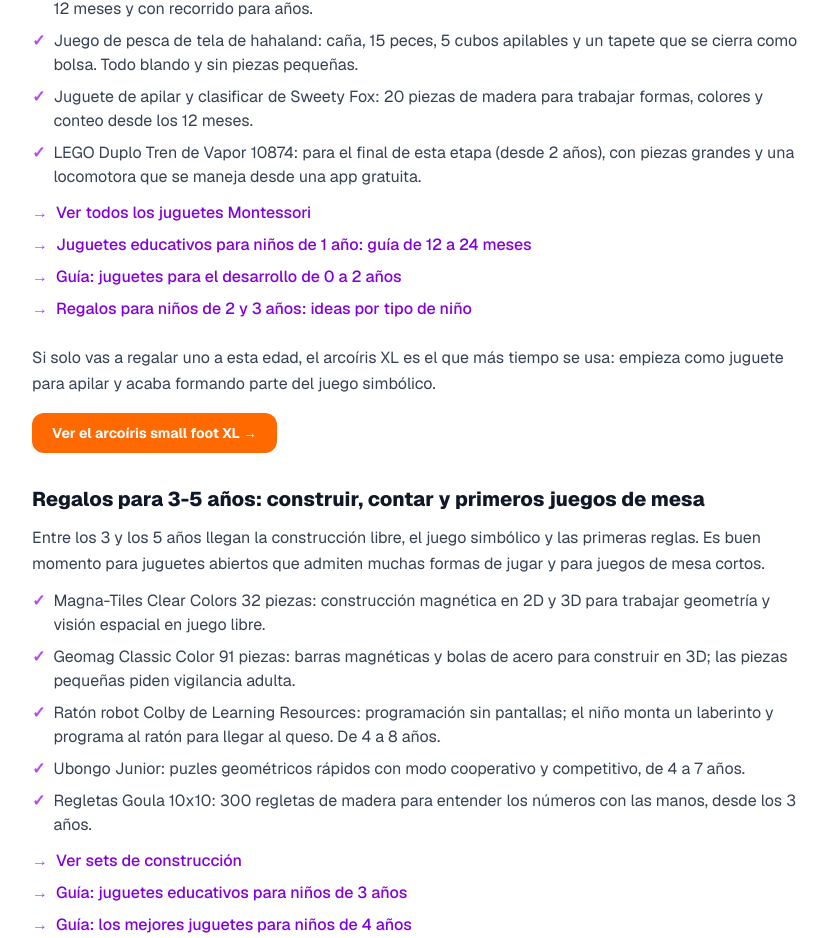
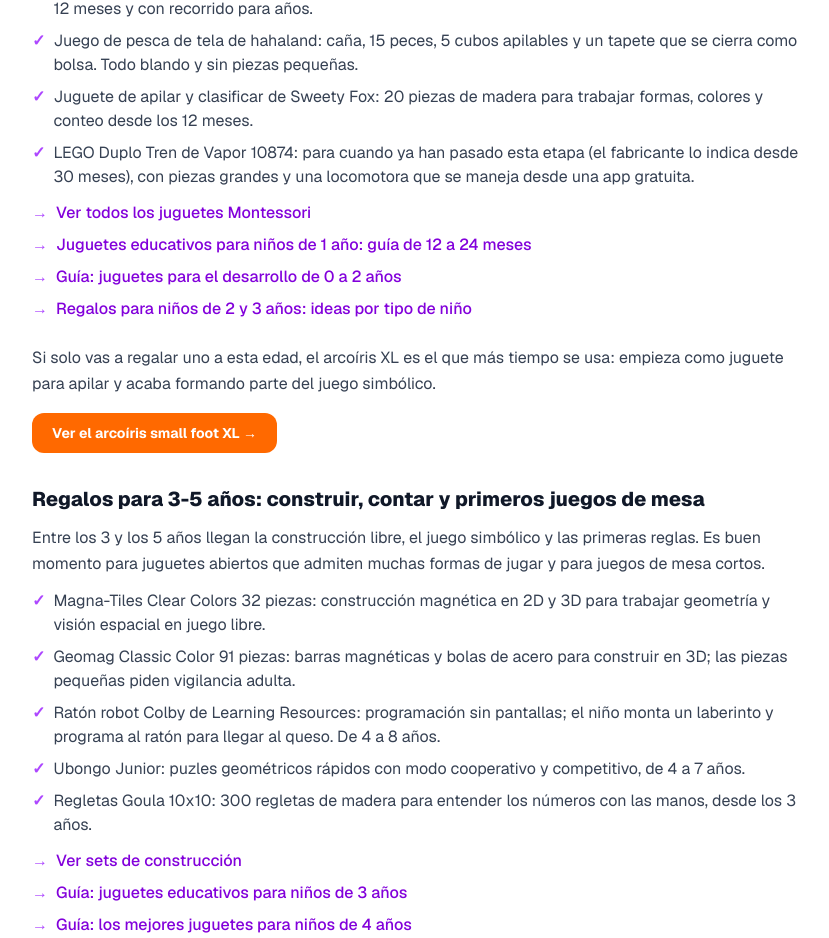
Before and after one commit to mktweb360/juguetestem, a Next.js app: page /blog/juguetes-regalo-navidad-ninos in a window 1280 px wide. Shown: the part 1874-2812 px from the top of the page, without its empty margins (48-877 px from the left). Built offline with nearby package versions, Linux system fonts and the light colour scheme.

Commit message:
Guía de Navidad: edad del tren DUPLO 10874 según el fabricante (30 meses)

```diff
--- a/app/blog/[slug]/page.tsx
+++ b/app/blog/[slug]/page.tsx
@@ -244,7 +244,7 @@
     { heading: "Nuestras 3 recomendaciones rápidas", text: "Si tienes poco tiempo, estos tres regalos encajan con muchos niños y se siguen usando mucho después de Navidad. Debajo tienes la guía completa por edades.", picks: [{ asin: "B00PY3EYQO", name: "LEGO Classic 10698 Caja Grande", text: "790 piezas en 33 colores para construcción libre, compatibles con cualquier LEGO. Desde 4 años." }, { asin: "B07WC54XF8", name: "Catán Junior", text: "Estrategia y comercio para 2-4 jugadores en partidas de unos 30 minutos, en español. Desde 6 años." }, { asin: "B0CFW1BMCX", name: "LEGO Creator 3 en 1 Casa en el Árbol 31150", text: "1426 piezas y tres modelos distintos para varias tardes de montaje. Desde 8 años." }] },
     { heading: "Calendario de compras: Navidad 2026 y Reyes 2027", table: { headers: ["Fecha", "Qué significa para tus compras"], rows: [["27 de noviembre de 2026", "Black Friday: buen momento para cerrar la lista si ya sabes qué quieres"], ["Primera quincena de diciembre", "Margen cómodo para pedir los regalos de Navidad sin depender de envíos de última hora"], ["25 de diciembre de 2026", "Navidad"], ["6 de enero de 2027", "Reyes Magos"]] } },
     { text: "Los plazos de entrega dependen del vendedor, del producto y de tu código postal, y en diciembre se alargan. Antes de pedir, revisa la fecha estimada que aparece en la ficha y no lo dejes para la última semana." },
-    { heading: "Regalos para 0-2 años: manipular, apilar y descubrir", text: "Hasta los 2 años el juego es sensorial y motor: coger, meter, sacar, apilar y repetir. Funcionan mejor los juguetes sencillos, de madera o de tela, sin piezas pequeñas y que el niño pueda usar a su ritmo.", list: ["Arcoíris de madera XL de small foot: 12 arcos y 2 bolas que sirven de puzle, túnel o construcción. Desde 12 meses y con recorrido para años.", "Juego de pesca de tela de hahaland: caña, 15 peces, 5 cubos apilables y un tapete que se cierra como bolsa. Todo blando y sin piezas pequeñas.", "Juguete de apilar y clasificar de Sweety Fox: 20 piezas de madera para trabajar formas, colores y conteo desde los 12 meses.", "LEGO Duplo Tren de Vapor 10874: para el final de esta etapa (desde 2 años), con piezas grandes y una locomotora que se maneja desde una app gratuita."], links: [{ href: "/tienda/juguetes-montessori", text: "Ver todos los juguetes Montessori" }, { href: "/blog/juguetes-educativos-1-ano", text: "Juguetes educativos para niños de 1 año: guía de 12 a 24 meses" }, { href: "/blog/juguetes-0-2-anos-desarrollo", text: "Guía: juguetes para el desarrollo de 0 a 2 años" }, { href: "/blog/regalos-ninos-2-3-anos", text: "Regalos para niños de 2 y 3 años: ideas por tipo de niño" }] },
+    { heading: "Regalos para 0-2 años: manipular, apilar y descubrir", text: "Hasta los 2 años el juego es sensorial y motor: coger, meter, sacar, apilar y repetir. Funcionan mejor los juguetes sencillos, de madera o de tela, sin piezas pequeñas y que el niño pueda usar a su ritmo.", list: ["Arcoíris de madera XL de small foot: 12 arcos y 2 bolas que sirven de puzle, túnel o construcción. Desde 12 meses y con recorrido para años.", "Juego de pesca de tela de hahaland: caña, 15 peces, 5 cubos apilables y un tapete que se cierra como bolsa. Todo blando y sin piezas pequeñas.", "Juguete de apilar y clasificar de Sweety Fox: 20 piezas de madera para trabajar formas, colores y conteo desde los 12 meses.", "LEGO Duplo Tren de Vapor 10874: para cuando ya han pasado esta etapa (el fabricante lo indica desde 30 meses), con piezas grandes y una locomotora que se maneja desde una app gratuita."], links: [{ href: "/tienda/juguetes-montessori", text: "Ver todos los juguetes Montessori" }, { href: "/blog/juguetes-educativos-1-ano", text: "Juguetes educativos para niños de 1 año: guía de 12 a 24 meses" }, { href: "/blog/juguetes-0-2-anos-desarrollo", text: "Guía: juguetes para el desarrollo de 0 a 2 años" }, { href: "/blog/regalos-ninos-2-3-anos", text: "Regalos para niños de 2 y 3 años: ideas por tipo de niño" }] },
     { text: "Si solo vas a regalar uno a esta edad, el arcoíris XL es el que más tiempo se usa: empieza como juguete para apilar y acaba formando parte del juego simbólico.", cta: { asin: "B07XDRVG99", label: "Ver el arcoíris small foot XL →" } },
     { heading: "Regalos para 3-5 años: construir, contar y primeros juegos de mesa", text: "Entre los 3 y los 5 años llegan la construcción libre, el juego simbólico y las primeras reglas. Es buen momento para juguetes abiertos que admiten muchas formas de jugar y para juegos de mesa cortos.", list: ["Magna-Tiles Clear Colors 32 piezas: construcción magnética en 2D y 3D para trabajar geometría y visión espacial en juego libre.", "Geomag Classic Color 91 piezas: barras magnéticas y bolas de acero para construir en 3D; las piezas pequeñas piden vigilancia adulta.", "Ratón robot Colby de Learning Resources: programación sin pantallas; el niño monta un laberinto y programa al ratón para llegar al queso. De 4 a 8 años.", "Ubongo Junior: puzles geométricos rápidos con modo cooperativo y competitivo, de 4 a 7 años.", "Regletas Goula 10x10: 300 regletas de madera para entender los números con las manos, desde los 3 años."], links: [{ href: "/tienda/construccion-lego", text: "Ver sets de construcción" }, { href: "/blog/juguetes-educativos-3-anos", text: "Guía: juguetes educativos para niños de 3 años" }, { href: "/blog/mejores-juguetes-4-anos", text: "Guía: los mejores juguetes para niños de 4 años" }] },
     { text: "Nuestra elección para esta franja es Magna-Tiles: sirve igual a los 3 que a los 6 años y se puede ampliar con otros sets de la marca.", cta: { asin: "B000CBSNKQ", label: "Ver Magna-Tiles Clear Colors →" } },
```
